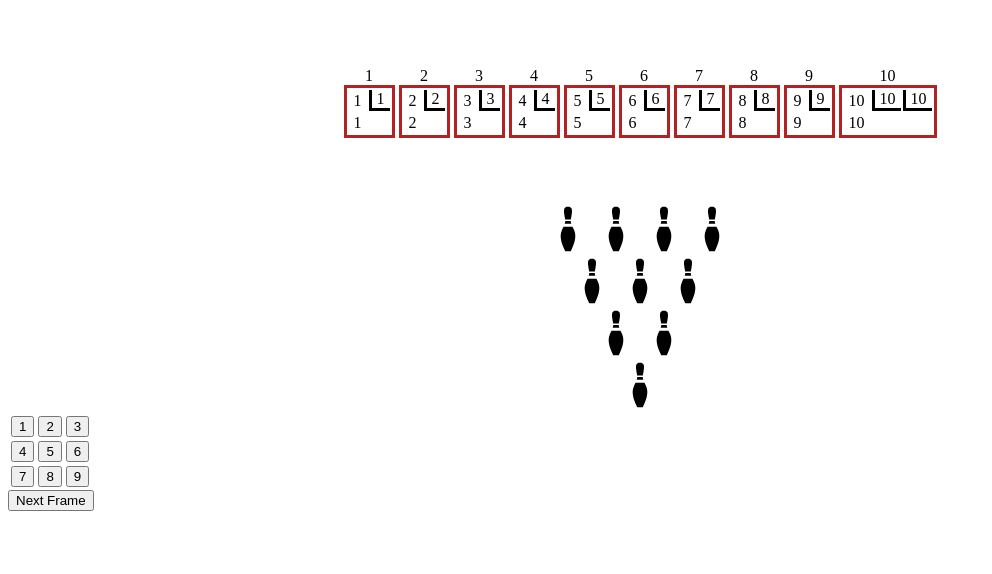
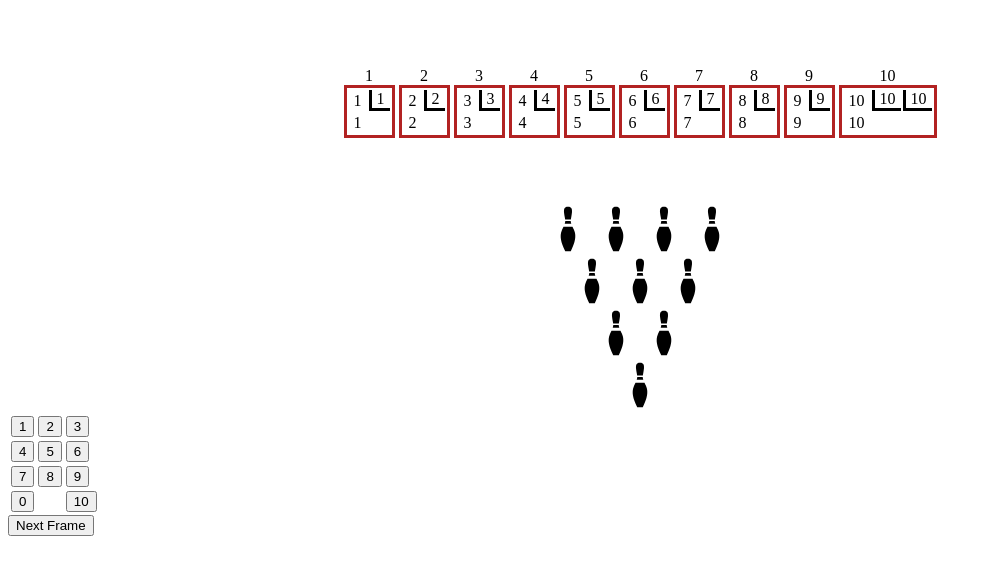
Before and after one commit to RobertBattaglia/Bowling, a React app: page / in a window 1280 px wide. Shown: the top 574 px of the page, without its empty margins (0-992 px from the left). Built offline with nearby package versions, Linux system fonts and the light colour scheme; the HTML template or start-up script is replaced by a standard one.

Commit message:
Fix keypad

```diff
--- a/client/src/components/App.jsx
+++ b/client/src/components/App.jsx
@@ -76,7 +76,7 @@ class App extends Component {
     this.setState({
       shot: 1,
       currFrame: currFrame + 1,
-      pins: Array(10).fill(0)
+      pins: Array(10).fill(1)
     });
   }
 
@@ -85,7 +85,7 @@ class App extends Component {
       <div>
         <Scoreboard />
         <Board pins={this.state.pins} />
-        <Keypad />
+        <Keypad handleClick={this.handleClick}/>
         <NextFrame handleReset={this.handleReset} />
       </div>
     );
--- a/client/src/components/Keypad.jsx
+++ b/client/src/components/Keypad.jsx
@@ -1,25 +1,53 @@
+
 import React, { Component } from 'react';
 
 export default class Keypad extends Component {
   render() {
     return (
       <table>
+        <tbody>
           {[[1, 2, 3], [4, 5, 6], [7, 8, 9]].map(row => {
             return (
-            <tr>
+              <tr key={row}>
                 {row.map(num => {
                   return (
-                  <td>
-                    <button>{num}</button>
+                    <td key={num}>
+                      <button
+                        onClick={e => {
+                          this.props.handleClick(num);
+                        }}
+                      >
+                        {num}
+                      </button>
                     </td>
                   );
                 })}
               </tr>
             );
           })}
+          <tr>
+            <td>
+              <button
+                onClick={e => {
+                  this.props.handleClick(0);
+                }}
+              >
+                0
+              </button>
+            </td>
+            <td />
+            <td>
+              <button
+                onClick={e => {
+                  this.props.handleClick(10);
+                }}
+              >
+                10
+              </button>
+            </td>
+          </tr>
+        </tbody>
       </table>
     );
   }
 }
-
-[[1, 2, 3], [4, 5, 6], [7, 8, 9], [' ', 0, ' ']];
```
Lines whose indentation alone changed are shown as unchanged.
